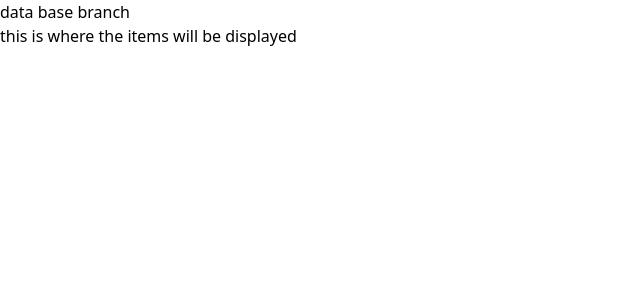
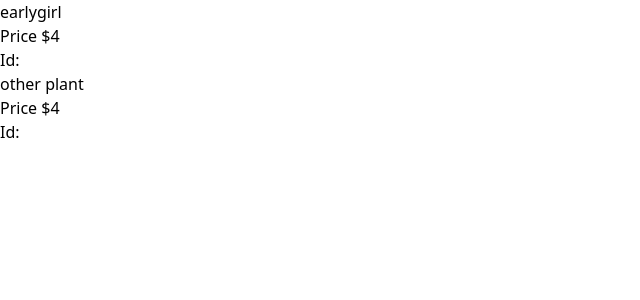
Before and after one commit to isaiahmartin847/farm-web, a Next.js app: page / in a window 1280 px wide. Shown: the top 300 px of the page, without its empty margins (0-640 px from the left). Built offline with nearby package versions, Linux system fonts and the light colour scheme.

Commit message:
added the maping function and the plant listing

```diff
--- a/src/app/list.js
+++ b/src/app/components/list.js
@@ -1,7 +1,8 @@
 "use client"
 
 import { useEffect, useState } from "react"
-import { largeTomatos } from "./plant-data"
+import { largeTomatos } from "../plant-data"
+import PlantList from "./plat-list"
 
 export default function List () {
     const [items, setItems] = useState([])
@@ -10,11 +11,17 @@ export default function List () {
         setItems(() => {
             return largeTomatos
         })
-    })
+    }, [])
+
 
     return(
         <>
-            <h1>this is where the items will be displayed</h1>
+            {items.map(item => {
+                return (
+                    < PlantList price={item.price} name={item.name} id={item.id}/>
+
+                )
+            })}
 
         </>
     )
--- /dev/null
+++ b/src/app/components/plat-list.js
@@ -0,0 +1,9 @@
+export default function PlantList ({name, id, price}) {
+    return (
+        <div>
+            <h1>{name}</h1>
+            <h2>Price ${price}</h2>
+            <h3>Id: {id}</h3>
+        </div>
+    )
+}
--- a/src/app/page.js
+++ b/src/app/page.js
@@ -1,10 +1,9 @@
-import List from "./list";
+import List from "./components/list";
 
 
 export default function Main () {
   return (
     <>
-      <h1>data base branch</h1>
       < List />
     </>
   )
```
